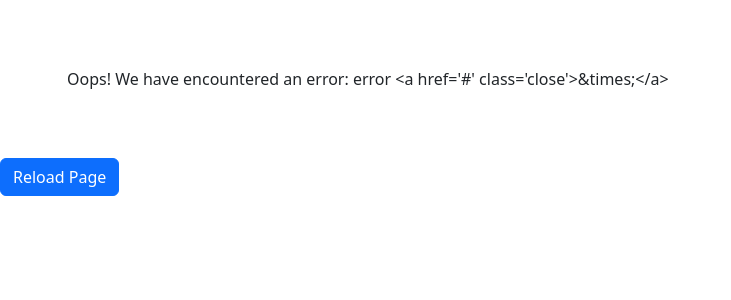
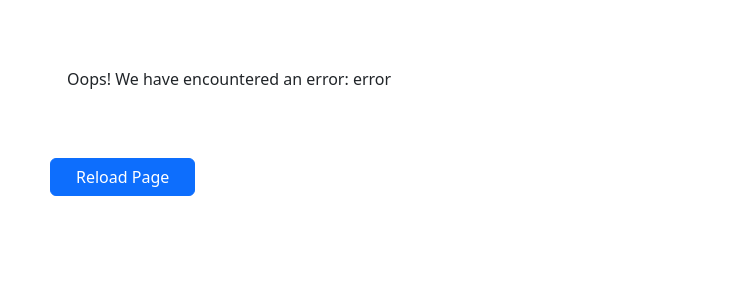
Before and after one commit to vramaiah/Random-Location, a Flask app: page / in a window 1280 px wide. Shown: the top 300 px of the page, without its empty margins (0-731 px from the left). Run offline with Flask 2, Linux system fonts and the light colour scheme; data that the repository does not hold is empty.

Commit message:
Refactor and clean up front-end

```diff
--- a/static/scripts/main.js
+++ b/static/scripts/main.js
@@ -17,9 +17,8 @@
         // handle a non-successful response
         error : function(xhr,errmsg,err) {
             $("#loading-div").remove(); // remove the loading sign
-            var error_box = $("<div data-alert>")
-            error_box.attr("class", "alert-box alert radius").text("Oops! We have encountered an error: "+errmsg+
-                " <a href='#' class='close'>&times;</a>").appendTo("#results") // add the error to the dom
+            var error_box = $("<div data-alert>");
+            error_box.attr("class", "alert-box alert radius").html("Oops! We have encountered an error: "+errmsg).appendTo("#results"); // add the error to the dom
             console.log(xhr.status + ": " + xhr.responseText); // provide a bit more info about the error to the console
         }
     });
--- a/templates/index.html
+++ b/templates/index.html
@@ -15,7 +15,7 @@
 			<span class="loading-text">Loading ...</span>
 		</div>
 		<div id="results"></div>
-        <button type="button" class="btn btn-primary reload " onClick="window.location.reload()">
+        <button type="button" class="btn btn-primary reload-button" onClick="window.location.reload()">
            Reload Page
         </button>
     </body>
```
